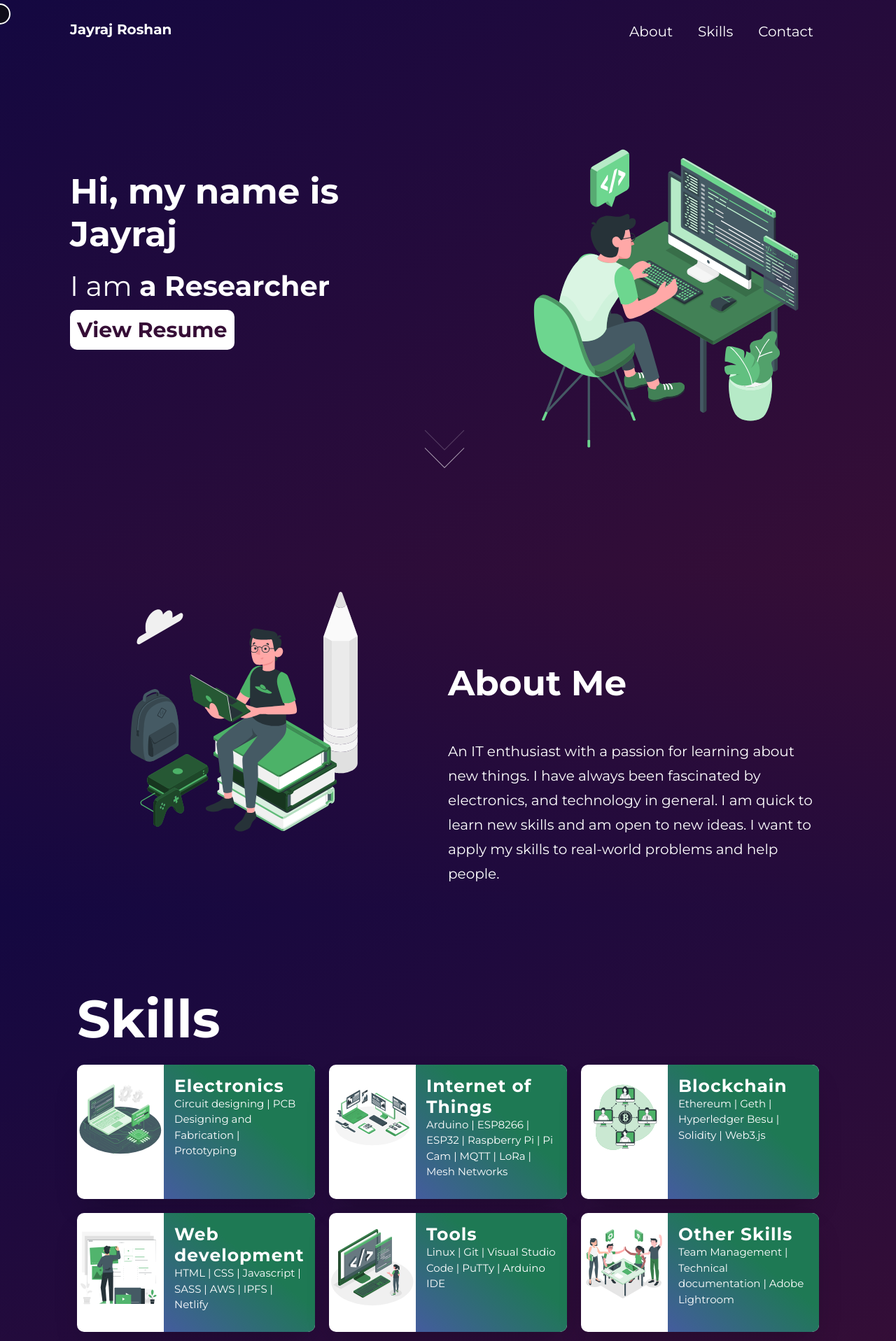
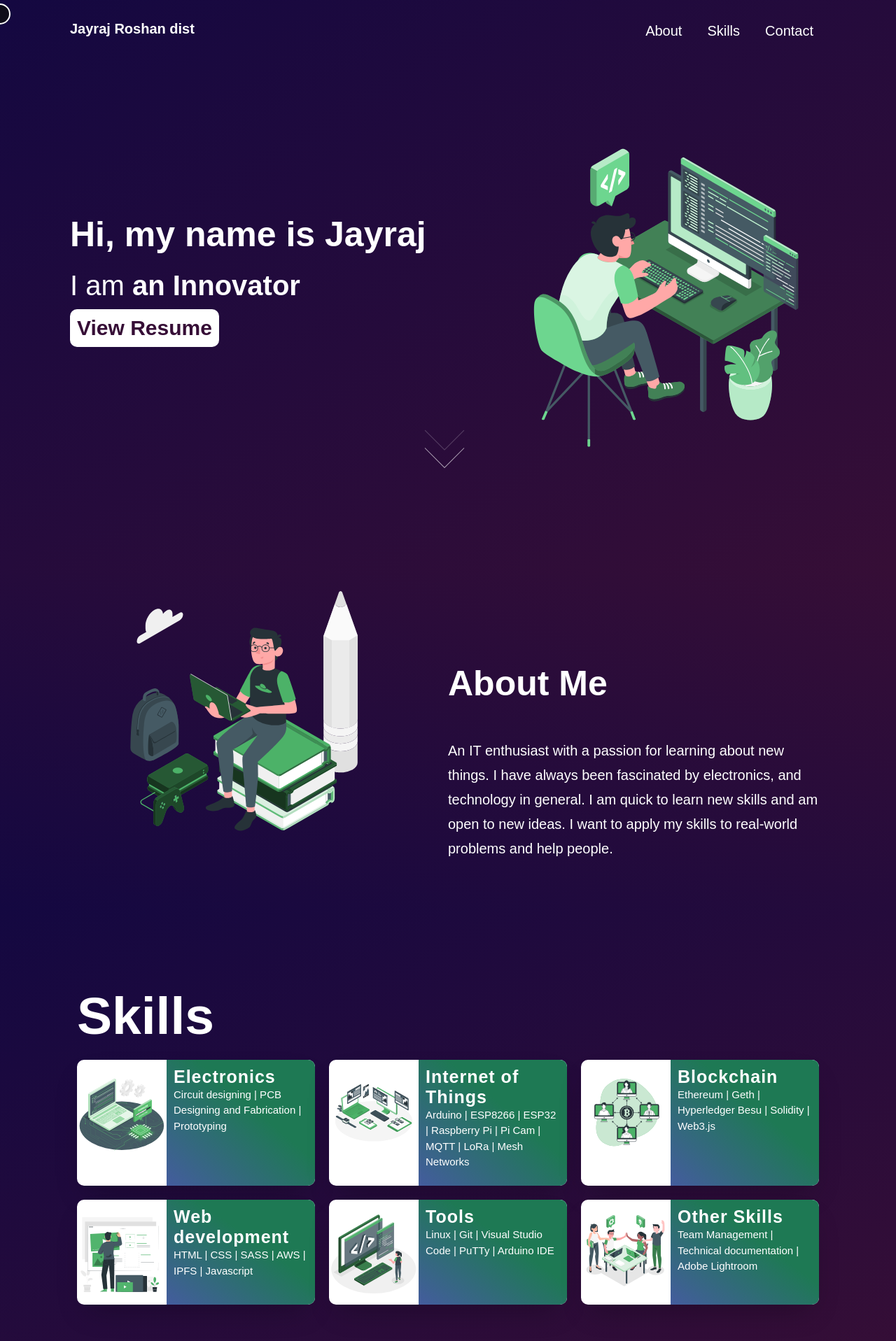
Before and after one commit to jayrajroshan/website-portfolio, a plain HTML site: page dist/index.html in a window 1280 px wide. Shown: the top 1917 px of the page at 70% size. Drawn offline with nearby package versions, Linux system fonts and the light colour scheme.

Commit message:
change cards

```diff
--- a/dist/index.html
+++ b/dist/index.html
@@ -6,7 +6,6 @@
     <title>Jayraj Roshan</title>
     <link rel="icon" href="images/pizza.ico">
     <link rel="stylesheet" href="css/main.min.css">
-    <link href="https://fonts.googleapis.com/css2?family=Montserrat:wght@400;700&display=swap" rel="stylesheet">
     <script src="https://use.fontawesome.com/f373c0818b.js"></script>
 
 </head>
@@ -17,7 +16,7 @@
             <div class="nav-container" id="navbar">
                 <div class="cursor"></div>
                 <nav>
-                    <h1>Jayraj Roshan</h1>
+                    <h1>Jayraj Roshan dist</h1>
                     <ul class="nav-links">
                         <li><a data-page="about" href="#about">About</a></li>
                         <li><a data-page="skills" href="#skills">Skills</a></li>
@@ -33,11 +32,11 @@
                         <span class="cd-words-wrapper">
                             <b class="is-visible">a Developer</b>
                             <b>an Engineer</b>
-                            <b>a Researcher</b>
+                            <b>an Innovator</b>
                         </span>
                     </h2>
                 <img src="images/dev-1b.svg" class="anim-img" alt="">
-                <a class="resume" href="https://drive.google.com/file/d/17EOYpOjozVuY3ftE9Kv3F5sL-Ct3DdcQ/view?usp=sharing">View Resume</a>
+                <a class="resume" href="https://drive.google.com/file/d/1Q2lvh_zn9phnz6PrprK3ZcRjhpDe1FVX/view?usp=sharing">View Resume</a>
             </div>
             <div class="scroll">
                 <span></span>
@@ -90,7 +89,7 @@
                             <div class="card_image"><img src="images/skills/web-dev.svg"></div>
                             <div class="card_content">
                                 <h2 class="card_title">Web development</h2>
-                                <p class="card_text"> HTML | CSS | Javascript | SASS | AWS | IPFS | Netlify</p>
+                                <p class="card_text">HTML | CSS | SASS | AWS | IPFS | Javascript</p>
                             </div>
                         </div>
                     </li>
--- a/scss/components/_skills.scss
+++ b/scss/components/_skills.scss
@@ -62,7 +62,7 @@
 
     &:hover {
         transition: all 0.2s ease-out;
-        box-shadow: 0px 4px 8px rgba(38, 38, 38, 0.8);
+        box-shadow: 0px 4px 8px rgba(38, 38, 38, 0.2);
         top: -10px;
 
       }
@@ -91,7 +91,7 @@
     flex: 1;
   }
   .card_content {
-    padding: 1.5rem;
+    padding: 1rem;
     flex: 1.5;
     background: linear-gradient(to bottom left, #1e7954 40%, #445c9e 100%);
   }
```
Also changed, not shown: css/main.css, dist/css/main.min.css.
